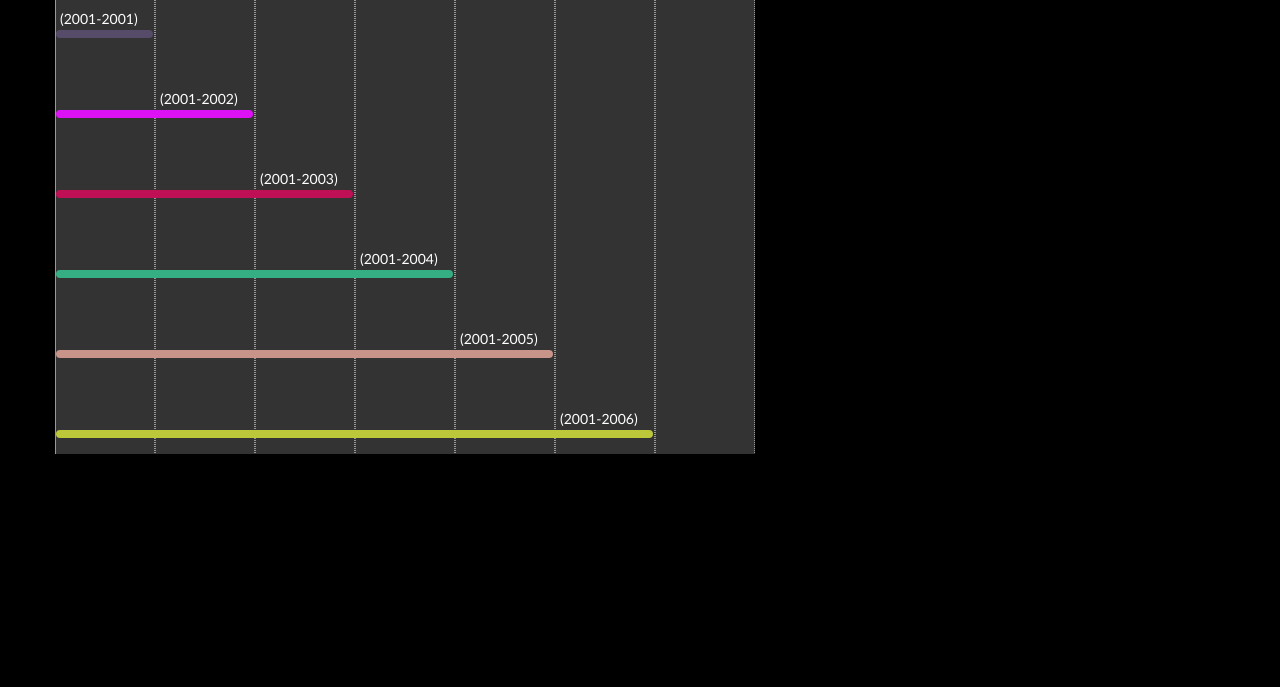
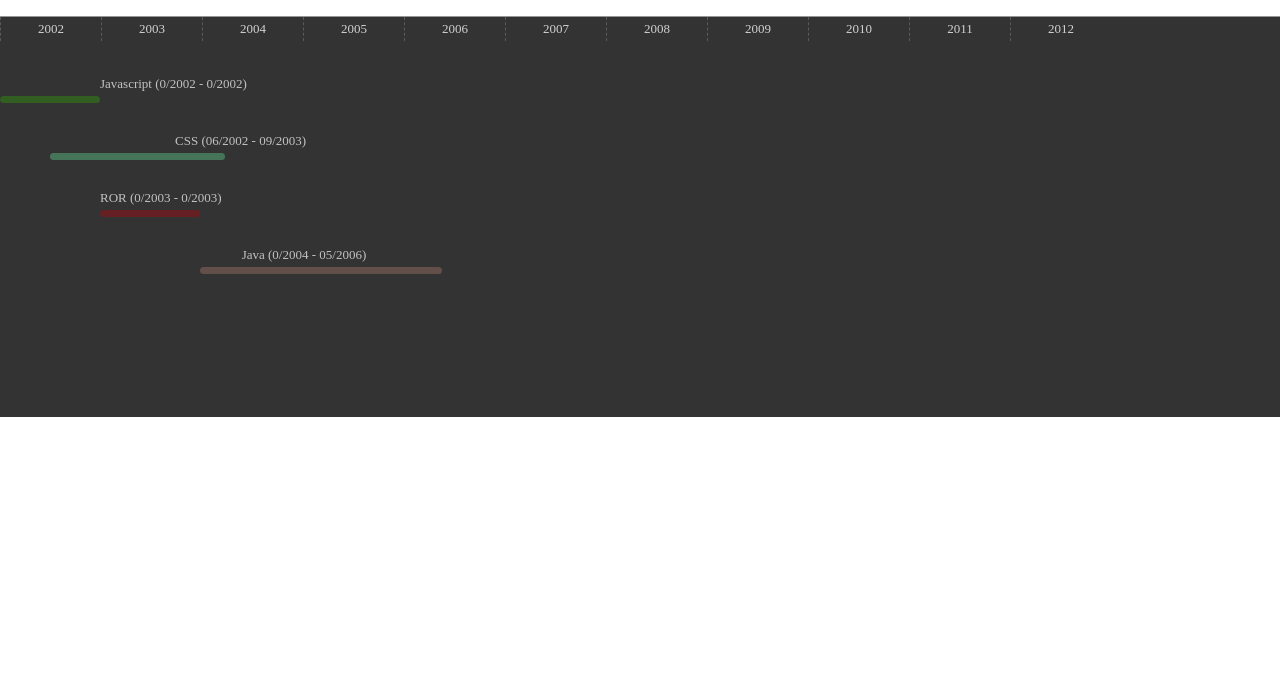
Before and after one commit to saralashrestha/timesheet, a plain HTML site: page index.html in a window 1280 px wide. Shown: the part 113-800 px from the top of the page. Drawn offline with Linux system fonts and the light colour scheme.

Commit message:
timesheet chart updated.

```diff
--- a/css/style.css
+++ b/css/style.css
@@ -1,16 +1,57 @@
-body{
-    background: #000;
+.box{
+    text-align: center;
+    vertical-align: middle;
 }
-#mycanvas{
+h1{
+    font-size: 60px;
+    font-weight: 800;
+    color: #ff9112;
+    margin: 30px 0;
+}
+.timesheet{
+    width: 1300px;
+    height: 400px;
+    margin: 0 auto;
     background: #333;
+    border-top: 1px solid rgba(250, 250, 250, 0.5);
 }
-.container{
-    width: 1170px;
-    margin: 0 auto;
+.scale{
+    margin-bottom: 30px;
 }
-h2{
+.scale::after{
+    clear: both;
+    content: '';
+    display: block;
+}
+.timesheet .scale section{
+    border-left: 1px dashed rgba(250, 250, 250, 0.2);
+    width: 100px;
+    height: inherit;
+    float: left;
+    color: rgba(250, 250, 250, 0.8);
+    font-size: 13px;
+    line-height: 24px;
+}
+.timesheet .data li{
+    padding: 25px 0;
+    position: relative;
+}
+.bubble{
+    display: block;
+    width: 100px;
+    height: 7px;
+    border-radius: 4px;
+    cursor: pointer;
+    opacity: 0.5;
+}
+
+.bubble:hover{
+    opacity: 1;
+}
+.info{
     color: #fff;
-    font-size: 24px;
-    font-weight: bold;
-    margin: 20px 0;
+    opacity: 0.7;
+    position: absolute;
+    top: 5px;
+    font-size: 13px;
 }
--- a/index.html
+++ b/index.html
@@ -1,65 +1,22 @@
 <!DOCTYPE html>
 <html>
     <head>
-        <title>TODO supply a title</title>
+        <title>Timesheet Chart</title>
         <meta charset="UTF-8">
         <meta name="viewport" content="width=device-width">
         <link rel="stylesheet" type="text/css" href="css/reset.css">
         <link rel="stylesheet" type="text/css" href="css/style.css">
         <script type="text/javascript" src="js/jquery-1.11.3.min.js"></script>
-        <script type="text/javascript" src="js/sheet.js"></script>
+        <script type="text/javascript" src="js/main.js"></script>
+        <script type="text/javascript" src="js/timesheet.js"></script>
     </head>
     <body>
-        <div class="container">
-            <h2>Timesheet Chart</h2>
-            <div class="chart-container">
-                <canvas id="mycanvas" width="700" height="500"></canvas>
+        <div class="box">
+            <h1>Timesheet Chart</h1>
+            <div id="timesheet-default" class="timesheet">
+                <div class="scale"></div>
+                <ul class="data"></ul>
             </div>
         </div>
-        <script type="text/javascript">
-            $(document).ready(function() {
-                var ctx = $('#mycanvas').get(0).getContext("2d");
-                console.log(ctx);
-                var data = {
-                    labelx: ["2001", "2002", "2003", "2004", "2005", "2006", "2007"],
-                    labely: ['javascript', 'css', 'git'],
-                    dataset: {
-                        year1:
-                                {
-                                    start: 2001,
-                                    end: 2001
-                                },
-                        year2:
-                                {
-                                    start: 2001,
-                                    end: 2002,
-                                },
-                        year3:
-                                {
-                                    start: 2001,
-                                    end: 2003
-                                },
-                        year4:
-                                {
-                                    start: 2001,
-                                    end: 2004
-                                },
-                        year5:
-                                {
-                                    start: 2001,
-                                    end: 2005
-                                },
-                        year6:
-                                {
-                                    start: 2001,
-                                    end: 2006
-                                },
-                    }
-
-                };
-
-                $('#mycanvas').timeSheet(ctx, data);
-            });
-        </script>
     </body>
 </html>
--- /dev/null
+++ b/js/main.js
@@ -0,0 +1,51 @@
+;
+(function($) {
+    "use strict";
+    $(document).ready(function() {
+        var data = {
+            theme: 'theme1',
+            animation: true,
+            height: 500,
+            months: ["2002", "2003", "2004", "2005", "2006", "2007", "2008", "2009", "2010", "2011", "2012"],
+            event: {
+                event1: {
+                    title: 'Javascript',
+                    startDate: '0/2002',
+                    endDate: '0/2002'
+                },
+                event2: {
+                    title: 'CSS',
+                    startDate: '06/2002',
+                    endDate: '09/2003'
+                },
+                event3: {
+                    title: 'ROR',
+                    startDate: '0/2003',
+                    endDate: '0/2003'
+                },
+                event4: {
+                    title: 'Java',
+                    startDate: '0/2004',
+                    endDate: '05/2006'
+                },
+//                event5: {
+//                    title: 'Grails',
+//                    startDate: '9',
+//                    endDate: '10'
+//                },
+//                event6: {
+//                    title: 'PHP',
+//                    startDate: '10',
+//                    endDate: '11'
+//                },
+//                event7: {
+//                    title: 'Anroid',
+//                    startDate: '3',
+//                    endDate: '5'
+//                }
+            }
+        }
+        console.log(data);
+        $('#timesheet-default').timeSheet(data);
+    });
+})(jQuery);
--- a/js/sheet.js
+++ /dev/null
@@ -1,84 +0,0 @@
-(function($) {
-    $.fn.timeSheet = function(ctx, data) {
-        ctx.fillStyle = '#fff';
-        ctx.font = '14px Calibri';
-
-        drawHorizontalLine(ctx);//draw horizontal line
-        drawVerticalLine(ctx);//draw vertical line
-        markLabelHorizontal(ctx, data); //make a mark on every 100 point horizontally
-
-        var points = data.dataset;
-        var count = 0;
-        $.each(points, function() {
-            count++;
-        });
-
-        for (var i = 1; i <= count; i++) {
-            var plotPoint = points['year' + i];
-            var start = plotPoint.start;
-            var end = plotPoint.end;
-            var start = (start - 2001) * 100;
-
-            var end = ((end - 2001) * 100) + 100;
-            ctx.beginPath();
-            ctx.moveTo(start + 5, 80 * i);
-            ctx.lineTo(end - 5, 80 * i);
-            ctx.lineWidth = 8;
-            ctx.lineCap = 'round';
-            ctx.fillText("("+plotPoint.start+"-"+plotPoint.end+")", end-95, 80*i-10);
-            ctx.strokeStyle = getColor();
-            ctx.stroke();
-        }
-    }
-    /**
-     * draw horizontal line
-     * @param ctx
-     */
-    function drawHorizontalLine(ctx) {
-        ctx.beginPath();
-        ctx.moveTo(0, 0);
-        ctx.lineTo(700, 0);
-        ctx.lineWidth = 1;
-        ctx.strokeStyle = '#fff';
-        ctx.stroke();
-    }
-
-    /**
-     * draw horizontal line
-     * @param ctx
-     */
-    function drawVerticalLine(ctx) {
-        ctx.beginPath();
-        ctx.moveTo(0, 0);
-        ctx.lineTo(0, 500);
-        ctx.lineWidth = 1;
-        ctx.stroke();
-    }
-
-    /**
-     * @param ctx
-     * @param object data
-     */
-    function markLabelHorizontal(ctx, data) {
-        ctx.setLineDash([1, 1]);
-        var label = $.makeArray(data.labelx);
-        $.each(label, function(index, value) {
-            ctx.beginPath();
-            ctx.moveTo((index * 100) + 100, 0);
-            ctx.lineTo((index + 1) * 100, 500);
-            ctx.lineWidth = 1;
-            ctx.stroke();
-
-            ctx.beginPath();
-            ctx.moveTo(index * 100, 0);
-            ctx.lineTo((index + 1) * 100, 0)
-            ctx.fillText(value, (index * 100) + 35, 30);
-        });
-    }
-
-    //generate random color
-    function getColor() {
-        return '#' + (Math.random() * 0xFFFFFF << 0).toString(16);
-    }
-
-}(jQuery));
--- /dev/null
+++ b/js/timesheet.js
@@ -0,0 +1,73 @@
+;
+(function($) {
+    'use strict';
+    var canvas = {
+        drawLine: function(event) {
+            //console.log('draw the line for respective data as follows');
+            Object.keys(event).forEach(function(key) {
+                // console.log(key + '::' + event[key]);
+            });
+        }
+    };
+
+    var methods = {
+        setTheme: function(theme) {
+            switch (theme) {
+                case 'default':
+                    console.log('default theme is set here');
+                    break;
+                case 'theme1':
+                    console.log('theme one goes here');
+                    //$('#timesheet-default').css("background-color", "#000");
+                    break;
+                default:
+                    console.log('no theme set here');
+            }
+        },
+        setTime: function(options) {
+            $.each(options, function(key, value) {
+                $('.scale').append('<section>' + value + '</section');
+            });
+        },
+        drawEventChart: function(options) {
+            var events = options.event;
+            $.each(events, function(key, value) {
+                var startDate = value.startDate.split("/");
+                var endDate = value.endDate.split("/");
+                var left = ((startDate[1] - 2002) * 100) + startDate[0] * 8.333333333333333 + "px";
+
+                if (startDate[0] == 0 && endDate[0] == 0) {
+                    var width = (((endDate[1] - startDate[1]) + 1) * 100) + "px";//when month=0
+                } else {
+                    var width = (((endDate[1] - startDate[1])) * 100) + endDate[0] * 8.333333333333333 + "px";
+                }
+                var bgColor = getColor();
+                $('ul.data').append(
+                        '<li>\n\
+                        <a class="bubble" style="margin-left:' + left + ';width:' + width + ';background-color:' + bgColor + '"></a>\n\
+                        <span class="info" style="left:'+width+'">' + value.title + ' (' + value.startDate + ' - ' + value.endDate + ')</span>\n\
+                        </li>'
+                        );
+            });
+        }
+    }
+
+    //generate random color
+    function getColor() {
+        return '#' + (Math.random() * 0xFFFFFF << 0).toString(16);
+    }
+
+    $.fn.timeSheet = function(options) {
+        var defaults = {
+            theme: 'default',
+            type: 'default', //year, month, week, day
+            height: 500,
+            width: 720
+        };
+        var options = $.extend(defaults, options);
+        canvas.drawLine(options);
+        methods.setTheme(options.theme);
+        methods.setTime(options.months);
+        methods.drawEventChart(options);
+    };
+})(jQuery)
```
